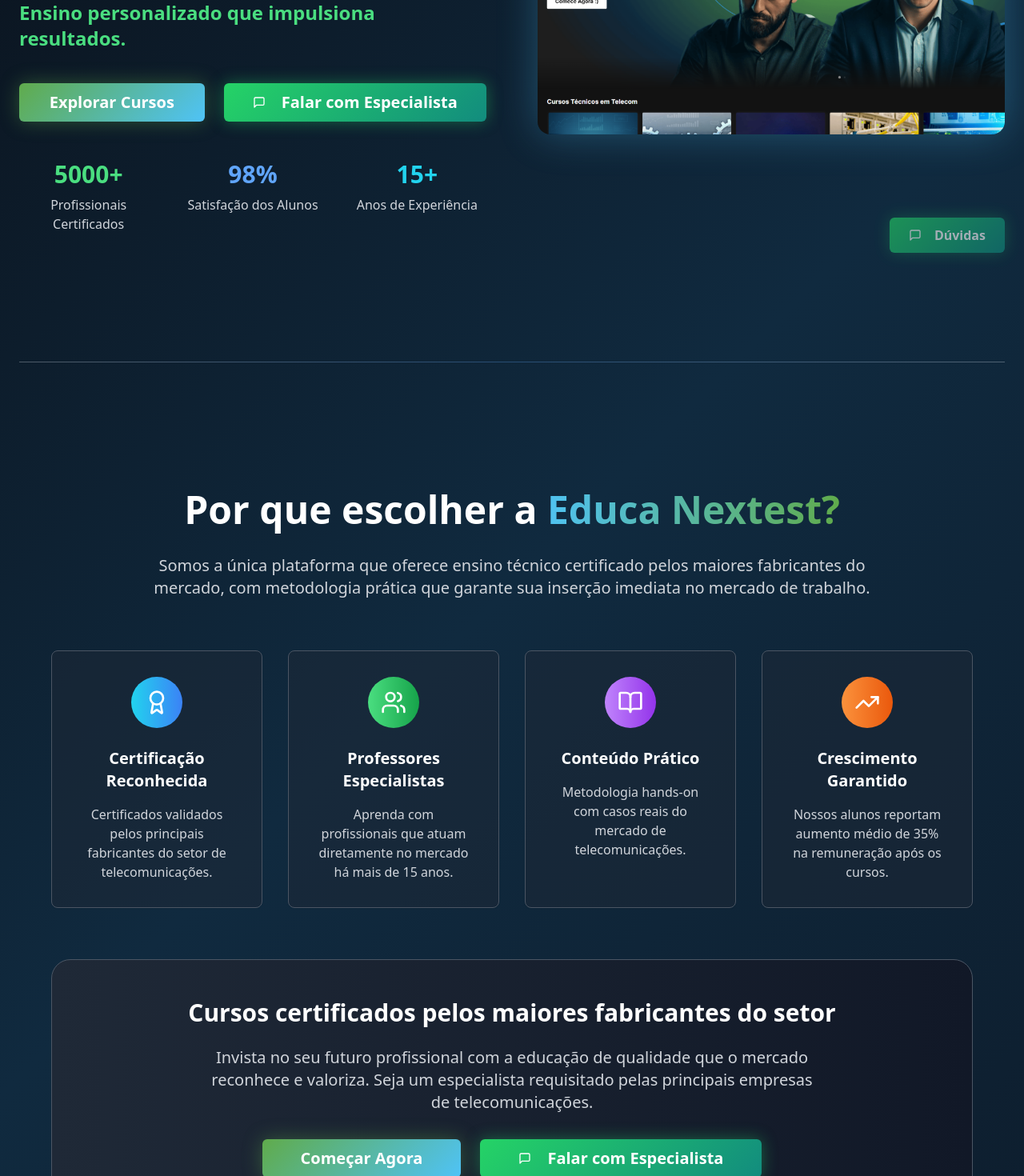
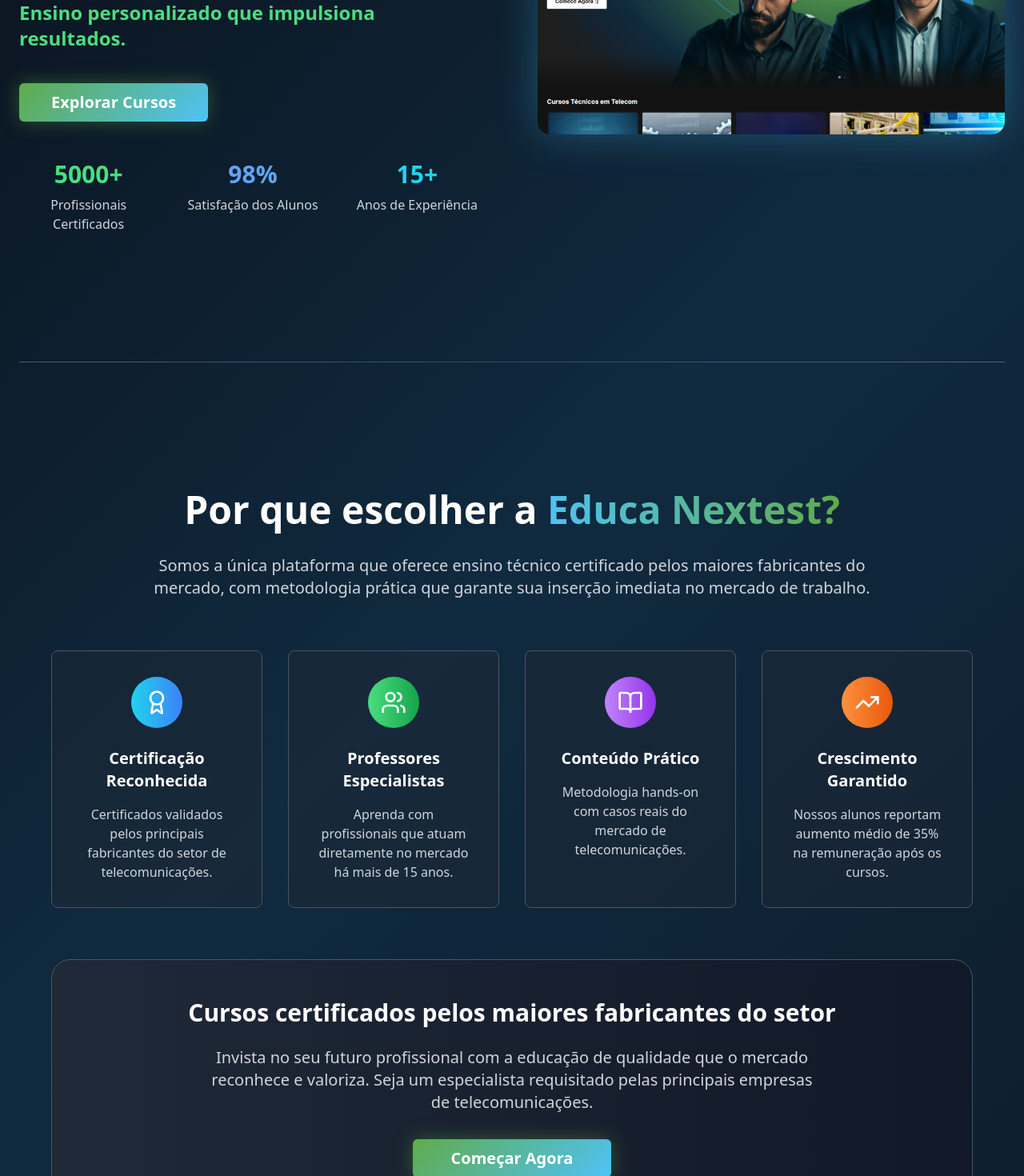
Before and after one commit to camilodamiao/digital-layout-vision, a React (Vite) app: page /cursos in a window 1280 px wide. Shown: the part 460-1930 px from the top of the page at 80% size. Built offline with nearby package versions, Linux system fonts and the light colour scheme.

Commit message:
Remover botão WhatsApp
Removi o botão do WhatsApp da página de cursos por não ter utilidade.

```diff
--- a/src/pages/B2CPage.tsx
+++ b/src/pages/B2CPage.tsx
@@ -280,7 +280,7 @@ const B2CPage = () => {
   return (
     <BackgroundWrapper>
       {/* Header */}
-      <MobileHeader showBackButton={true} onWhatsAppClick={handleWhatsAppClick} />
+      <MobileHeader showBackButton={true} />
 
       <div className="relative z-10 container mx-auto px-4 sm:px-6">
         {/* Hero Section com Video */}
@@ -313,19 +313,6 @@ const B2CPage = () => {
                 >
                   <span className="relative z-10">Explorar Cursos</span>
                   <div className="absolute inset-0 bg-gradient-to-r from-cyan-400 to-green-400 opacity-0 group-hover:opacity-20 transition-opacity duration-300"></div>
-                </Button>
-                <Button
-                  onClick={handleWhatsAppClick}
-                  className="text-white font-semibold px-8 sm:px-10 py-4 sm:py-6 text-lg sm:text-xl hover:scale-105 transition-all duration-300 relative overflow-hidden group"
-                  style={{
-                    background: 'linear-gradient(135deg, #25D366 0%, #128C7E 100%)',
-                    boxShadow: '0 0 20px rgba(37,211,102,0.4)'
-                  }}
-                  size="lg"
-                >
-                  <MessageSquare className="w-5 h-5 sm:w-6 sm:h-6 mr-2 sm:mr-3" />
-                  <span className="relative z-10">Falar com Especialista</span>
-                  <div className="absolute inset-0 bg-gradient-to-r from-green-400 to-green-600 opacity-0 group-hover:opacity-20 transition-opacity duration-300"></div>
                 </Button>
               </div>
 
@@ -438,19 +425,6 @@ const B2CPage = () => {
                 >
                   <span className="relative z-10">Começar Agora</span>
                   <div className="absolute inset-0 bg-gradient-to-r from-cyan-400 to-green-400 opacity-0 group-hover:opacity-20 transition-opacity duration-300"></div>
-                </Button>
-                <Button
-                  onClick={handleWhatsAppClick}
-                  className="text-white font-semibold px-10 sm:px-12 py-4 sm:py-6 text-lg sm:text-xl hover:scale-105 transition-all duration-300 relative overflow-hidden group"
-                  style={{
-                    background: 'linear-gradient(135deg, #25D366 0%, #128C7E 100%)',
-                    boxShadow: '0 0 20px rgba(37,211,102,0.4)'
-                  }}
-                  size="lg"
-                >
-                  <MessageSquare className="w-5 h-5 sm:w-6 sm:h-6 mr-2 sm:mr-3" />
-                  <span className="relative z-10">Falar com Especialista</span>
-                  <div className="absolute inset-0 bg-gradient-to-r from-green-400 to-green-600 opacity-0 group-hover:opacity-20 transition-opacity duration-300"></div>
                 </Button>
               </div>
             </div>
@@ -658,43 +632,14 @@ const B2CPage = () => {
 
             <div className="text-center mt-8 sm:mt-12">
               <p className="text-gray-300 mb-4 sm:mb-6 text-sm sm:text-base">Ainda tem dúvidas? Entre em contato conosco!</p>
-              <Button
-                onClick={handleWhatsAppClick}
-                className="text-white font-semibold px-6 sm:px-8 py-3 sm:py-4 text-base sm:text-lg hover:scale-105 transition-all duration-300 relative overflow-hidden group"
-                style={{
-                  background: 'linear-gradient(135deg, #25D366 0%, #128C7E 100%)',
-                  boxShadow: '0 0 20px rgba(37,211,102,0.4)'
-                }}
-                size="lg"
-              >
-                <MessageSquare className="w-4 h-4 sm:w-5 sm:h-5 mr-2" />
-                <span className="relative z-10">Falar no WhatsApp</span>
-                <div className="absolute inset-0 bg-gradient-to-r from-green-400 to-green-600 opacity-0 group-hover:opacity-20 transition-opacity duration-300"></div>
-              </Button>
             </div>
           </div>
         </div>
       </div>
 
       {/* Footer */}
-      {/* Ícone Flutuante WhatsApp */}
-      <div className="fixed bottom-4 right-4 sm:bottom-6 sm:right-6 z-50">
-        <Button
-          onClick={handleWhatsAppClick}
-          className="text-white font-semibold px-4 py-3 sm:px-6 sm:py-4 shadow-2xl animate-pulse hover:scale-105 transition-all duration-300 text-sm sm:text-base relative overflow-hidden group"
-          style={{
-            background: 'linear-gradient(135deg, #25D366 0%, #128C7E 100%)',
-            boxShadow: '0 0 20px rgba(37,211,102,0.4)'
-          }}
-          size="lg"
-        >
-          <MessageSquare className="w-4 h-4 sm:w-5 sm:h-5 mr-2" />
-          <span className="relative z-10">Dúvidas</span>
-          <div className="absolute inset-0 bg-gradient-to-r from-green-400 to-green-600 opacity-0 group-hover:opacity-20 transition-opacity duration-300"></div>
-        </Button>
-      </div>
 
-      <Footer onWhatsAppClick={handleWhatsAppClick} />
+      <Footer />
     </BackgroundWrapper>
   );
 };
```
